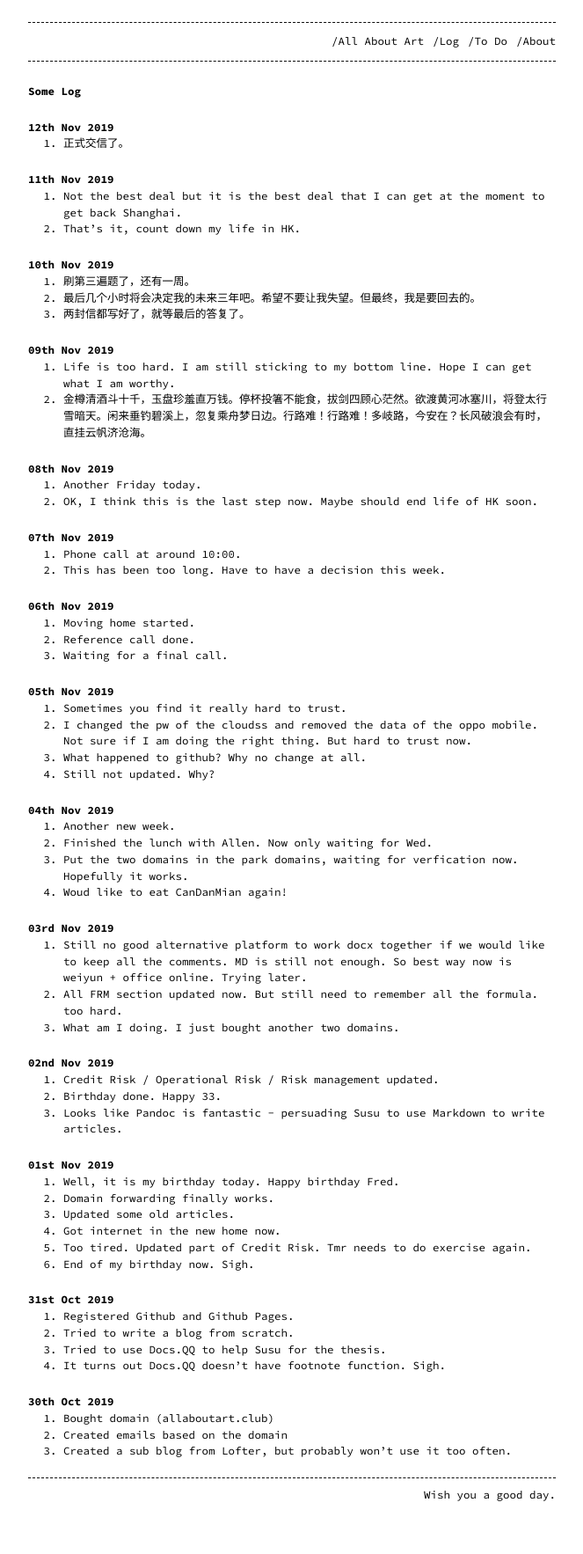
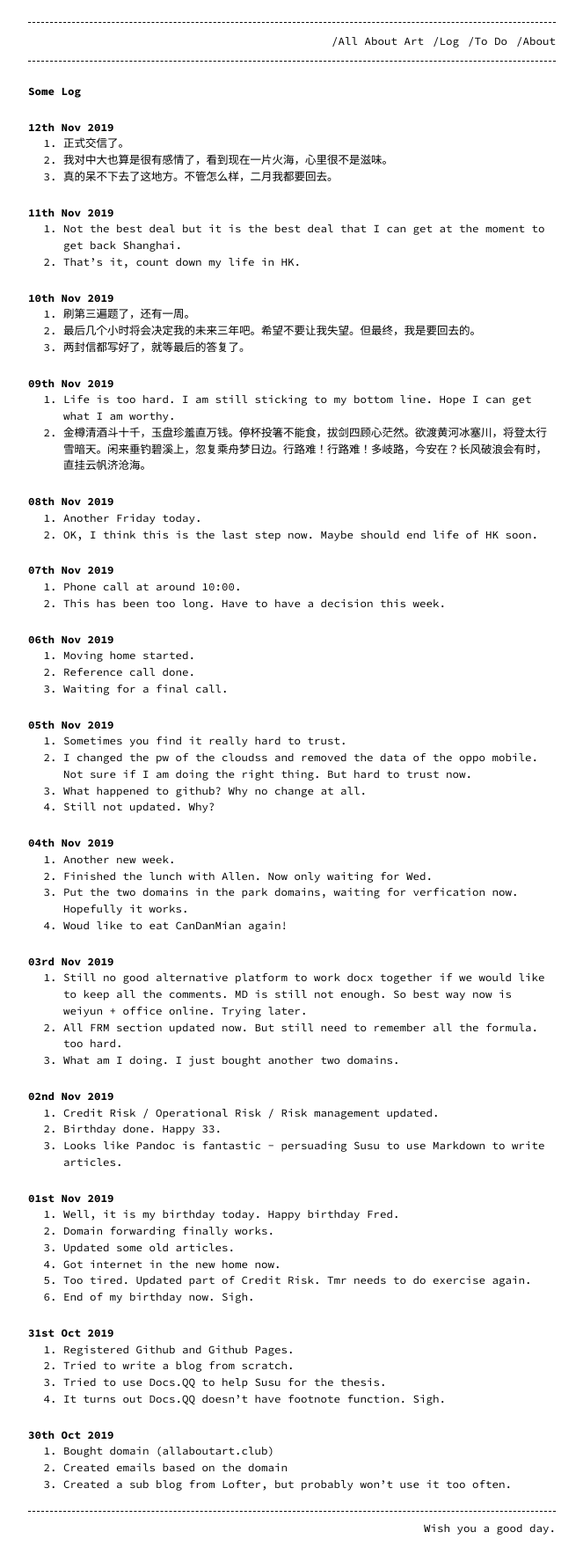
Before and after one commit to 912828qj2/912828qj2.github.io, a Jekyll site: the page built from log.md, in a window 1280 px wide. Shown: the whole page at 88% size, without its empty margins (308-971 px from the left). Built offline with Jekyll 4.4.1, drawn with Linux system fonts in a browser that asks for light colours; before the commit the page ends 1729 px from its top, so only the background shows below that.

Commit message:
Update log.md

```diff
--- a/log.md
+++ b/log.md
@@ -9,6 +9,8 @@ permalink: /log/
 ### 12th Nov 2019
 
 1. 正式交信了。
+2. 我对中大也算是很有感情了，看到现在一片火海，心里很不是滋味。
+3. 真的呆不下去了这地方。不管怎么样，二月我都要回去。
 
 ### 11th Nov 2019
 
```
